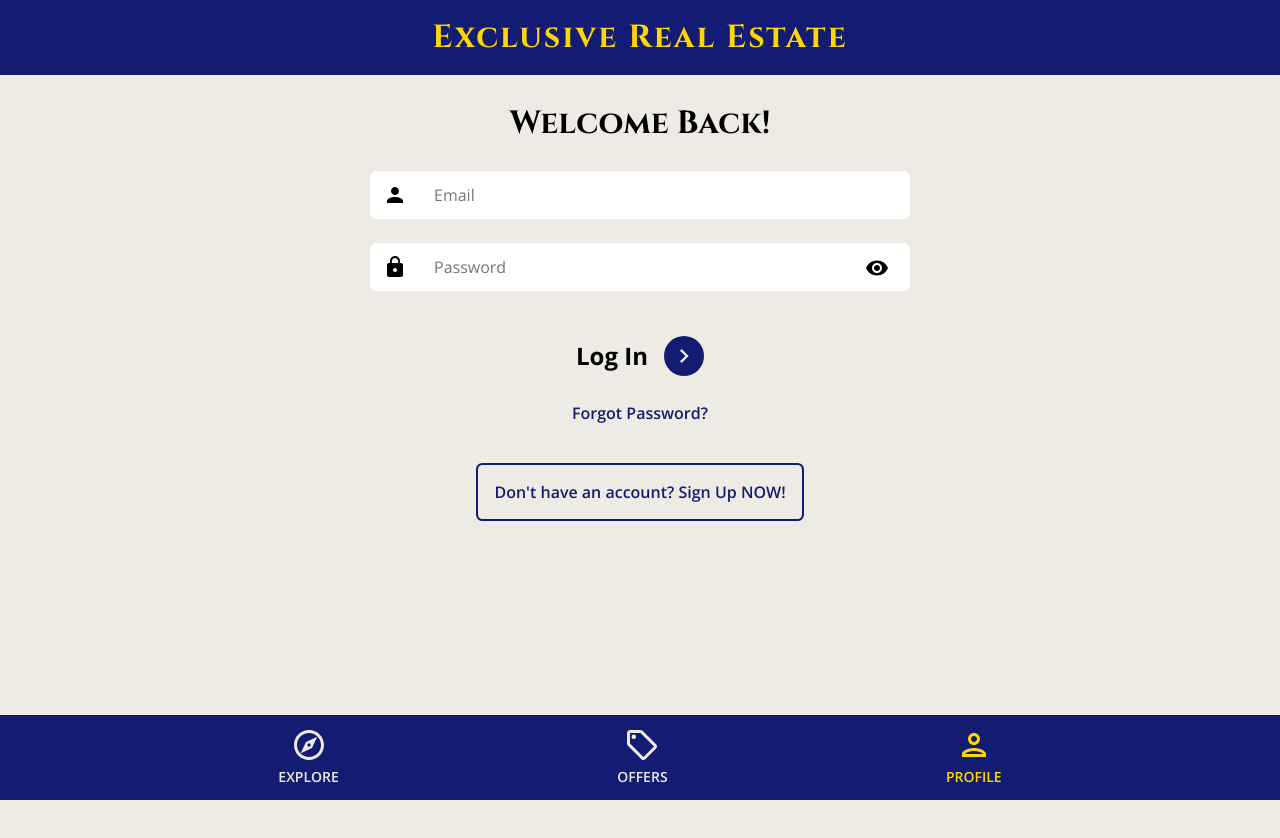
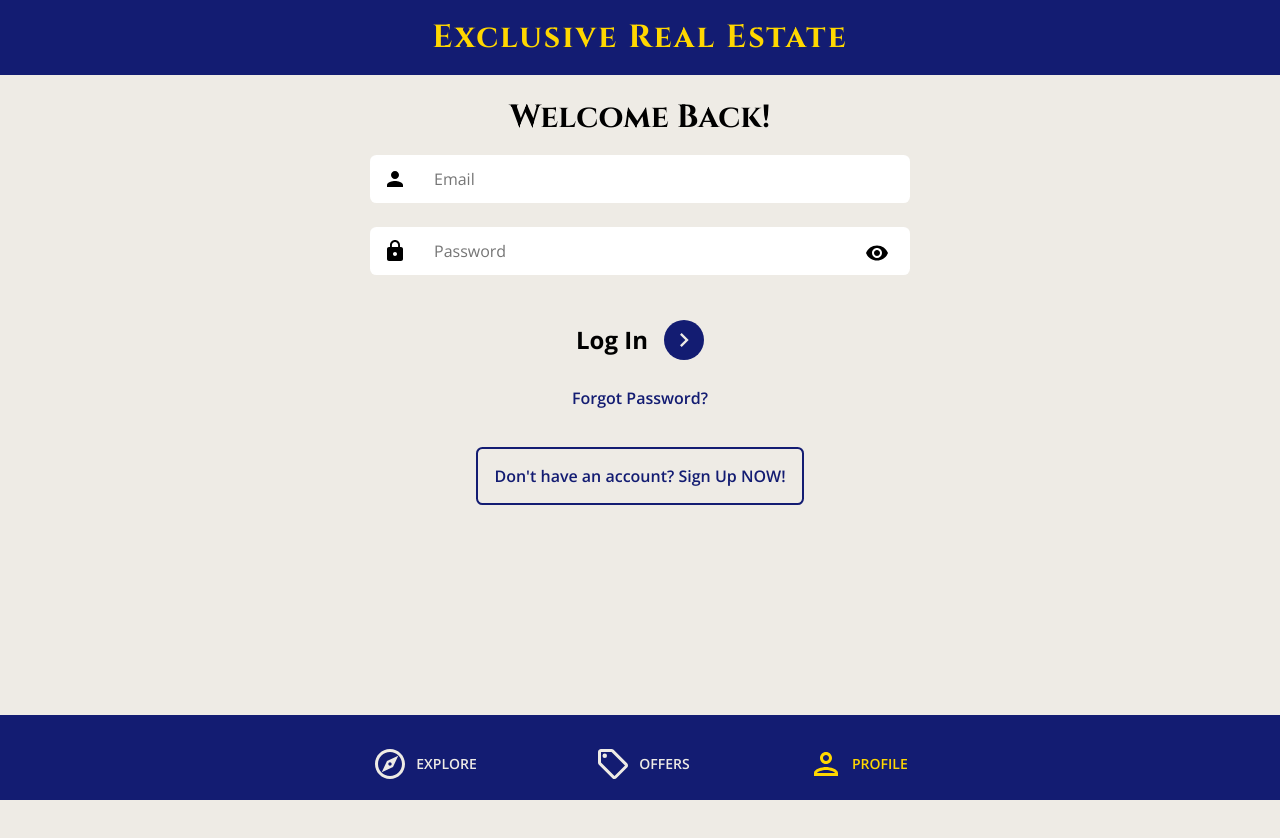
Before and after one commit to ZoranKarbev/exclusive-real-estate, a React (Create React App) app: page /profile in a window 1280 px wide. Shown: the top 838 px of the page. Before the commit the page ends 800 px from the top, so only its background shows below. Built offline with nearby package versions, Linux system fonts and the light colour scheme.

Commit message:
fixed minor bugs

```diff
--- a/src/Pages/SignUpPage/SignUpPage.js
+++ b/src/Pages/SignUpPage/SignUpPage.js
@@ -45,7 +45,7 @@ const SignUpPage = () => {
             Forgot Password?
           </Link>
           <Link to="/login" className="register-link">
-            Aleready have an account? Log In NOW!
+            Have an account? Log In NOW!
           </Link>
         </main>
       </div>
--- a/src/components/Footer/Footer.css
+++ b/src/components/Footer/Footer.css
@@ -47,3 +47,18 @@
     width: 36px;
     height: 36px;
 }
+
+@media only screen and (min-width: 754px) {
+  .navbar__list {
+    justify-content: center;
+    gap: 7.4rem;
+  }
+  .navbar__list-item {
+    flex-direction: row;
+    gap: 0.5rem;
+  }
+  .navbar__list-item__name,
+  .navbar__list-item__name--active {
+    margin-bottom: 4px;
+  }
+}
--- a/src/components/Header/Header.css
+++ b/src/components/Header/Header.css
@@ -1,4 +1,5 @@
 .header__title {
+    font-size: 1.5rem;
     background-color: var(--midnight-blue);
     color: var(--gold-web-golden);
     text-align: center;
@@ -6,3 +7,9 @@
     padding: 1rem;
     letter-spacing: 2px;
 }
+
+@media only screen and (min-width: 754px) {
+  .header__title {
+    font-size: 2rem;
+  }
+}
--- a/src/index.css
+++ b/src/index.css
@@ -107,11 +107,13 @@ button {
 .listingDetails,
 .category,
 .explore {
-  width:100%;
-  padding-right:1rem;
+  width: 100%;
+  padding-right: 1rem;
   padding-left:1rem;
-  margin-right:auto;
-  margin-left:auto
+  margin-right: auto;
+  margin-left: auto;
+  overflow-y: visible;
+  height: 100vh;
 }
 @media only screen and (min-width: 576px) {
   .page__container,
@@ -188,6 +190,8 @@ button {
   font-size: 2rem;
   font-weight: 700;
   text-align: center;
+  margin-top: 1rem;
+  margin-bottom: 1rem;
 }
 
 .login-form,
```
